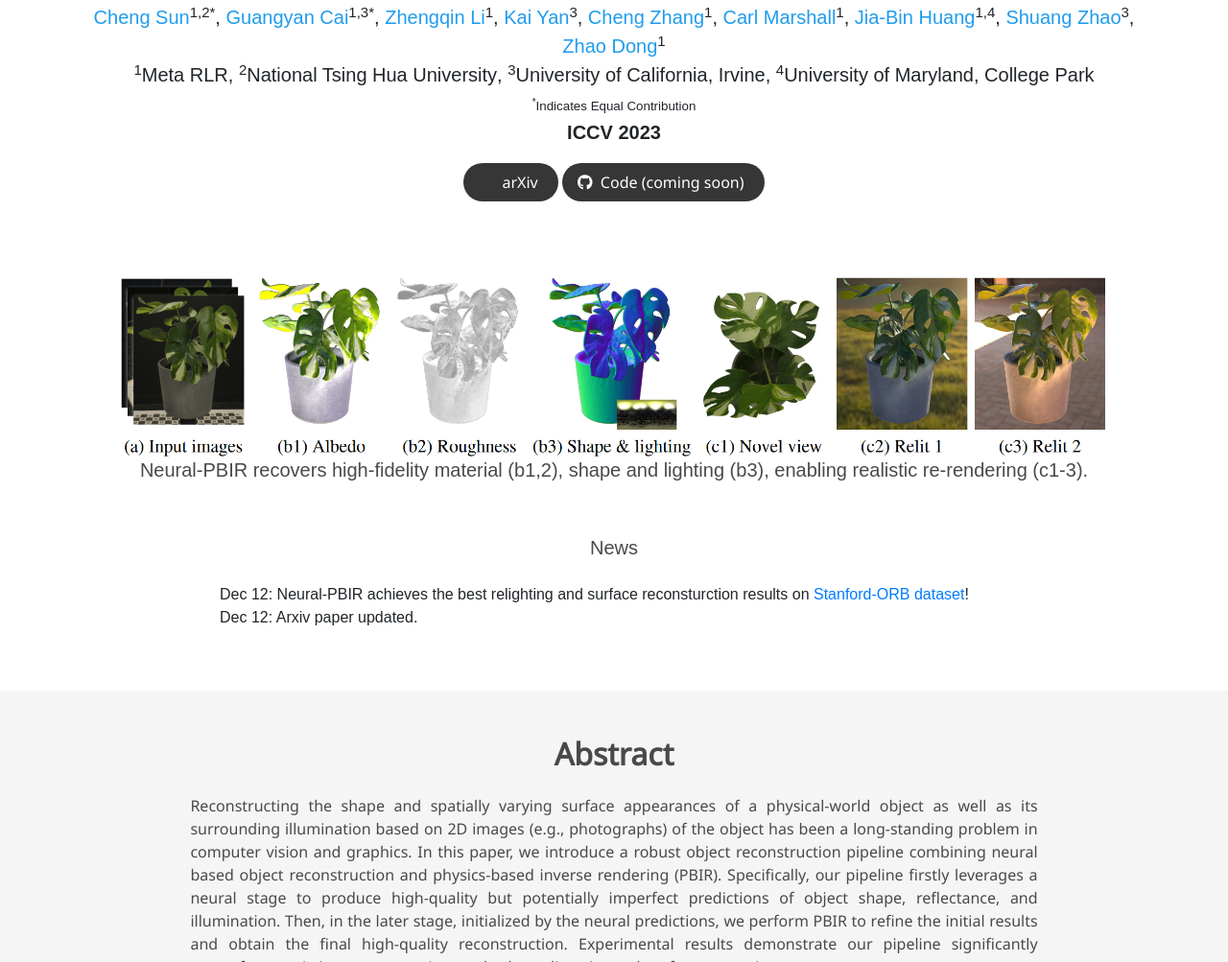
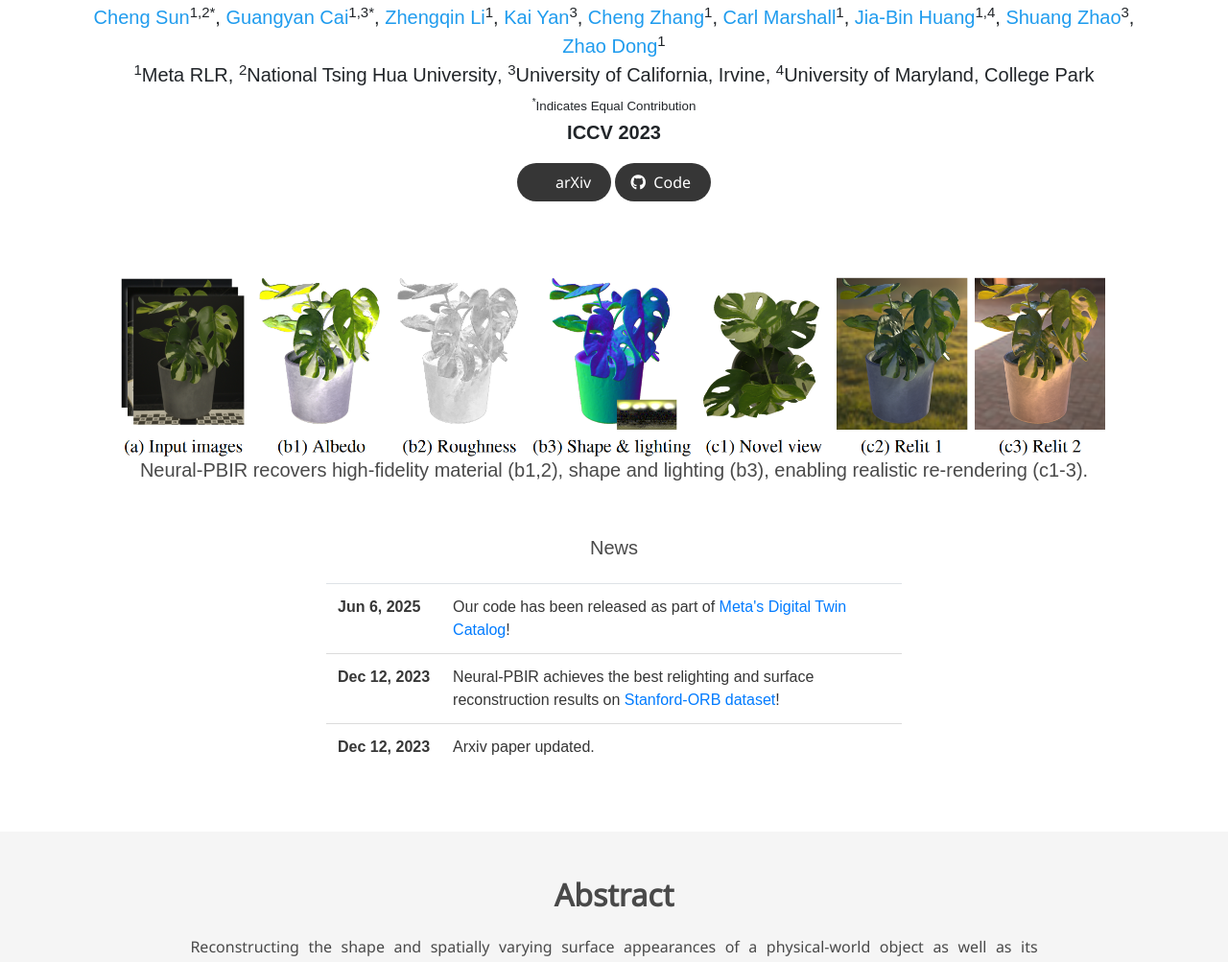
Before and after one commit to neural-pbir/neural-pbir.github.io, a plain HTML site: page index.html in a window 1280 px wide. Shown: the part 177-1180 px from the top of the page at 96% size. Drawn offline with nearby package versions, Linux system fonts and the light colour scheme; a script that the page names is missing; some icons are missing; a web font is replaced by a local one.

Commit message:
Code released.

```diff
--- a/index.html
+++ b/index.html
@@ -145,12 +145,12 @@
 
                 <!-- Github link -->
                 <span class="link-block">
-                  <a href="#"
-                    class="external-link button is-normal is-rounded is-dark">
+                  <a href="https://github.com/facebookresearch/DigitalTwinCatalog/"
+                    class="external-link button is-normal is-rounded is-dark" target="_blank">
                     <span class="icon">
                       <i class="fab fa-github"></i>
                     </span>
-                    <span>Code (coming soon)</span>
+                    <span>Code</span>
                   </a>
                 </span>
               </div>
@@ -181,14 +181,24 @@
         <h2 class="subtitle has-text-centered">
           News
         </h2>
-        <ul>
-          <li>
-            Dec 12: Neural-PBIR achieves the best relighting and surface reconsturction results on <a href="https://stanfordorb.github.io/" target="_blank">Stanford-ORB dataset</a>!
-          </li>
-          <li>
-            Dec 12: Arxiv paper updated.
-          </li>
-        </ul>
+        <div style="max-width: 600px; margin: 0 auto;">
+          <table class="table is-fullwidth is-hoverable" style="background: transparent;">
+            <tbody>
+              <tr>
+                <td style="white-space: nowrap; width: 120px; vertical-align: top;"><strong>Jun 6, 2025</strong></td>
+                <td>Our code has been released as part of <a href="https://github.com/facebookresearch/DigitalTwinCatalog/" target="_blank">Meta's Digital Twin Catalog</a>!</td>
+              </tr>
+              <tr>
+                <td style="white-space: nowrap; width: 120px; vertical-align: top;"><strong>Dec 12, 2023</strong></td>
+                <td>Neural-PBIR achieves the best relighting and surface reconstruction results on <a href="https://stanfordorb.github.io/" target="_blank">Stanford-ORB dataset</a>!</td>
+              </tr>
+              <tr>
+                <td style="white-space: nowrap; width: 120px; vertical-align: top;"><strong>Dec 12, 2023</strong></td>
+                <td>Arxiv paper updated.</td>
+              </tr>
+            </tbody>
+          </table>
+        </div>
       </div>
     </div>
   </section>
```
